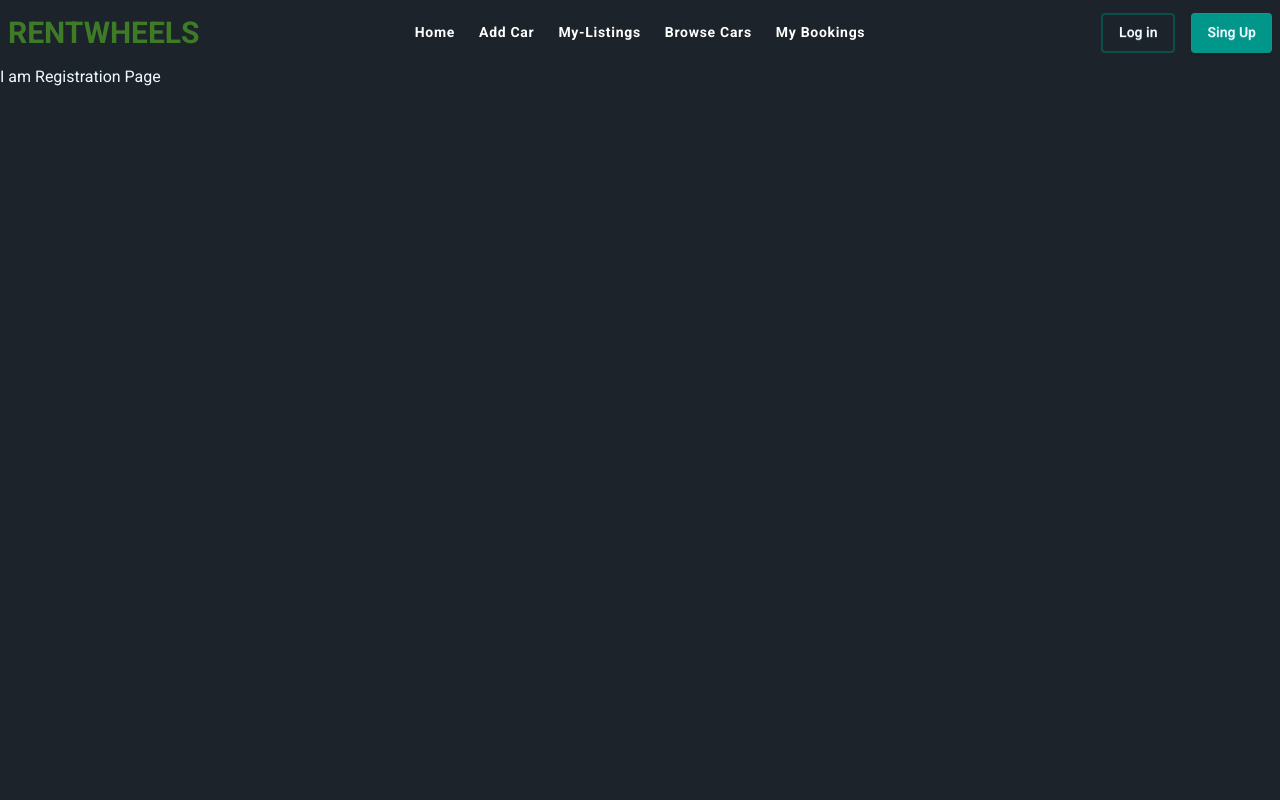
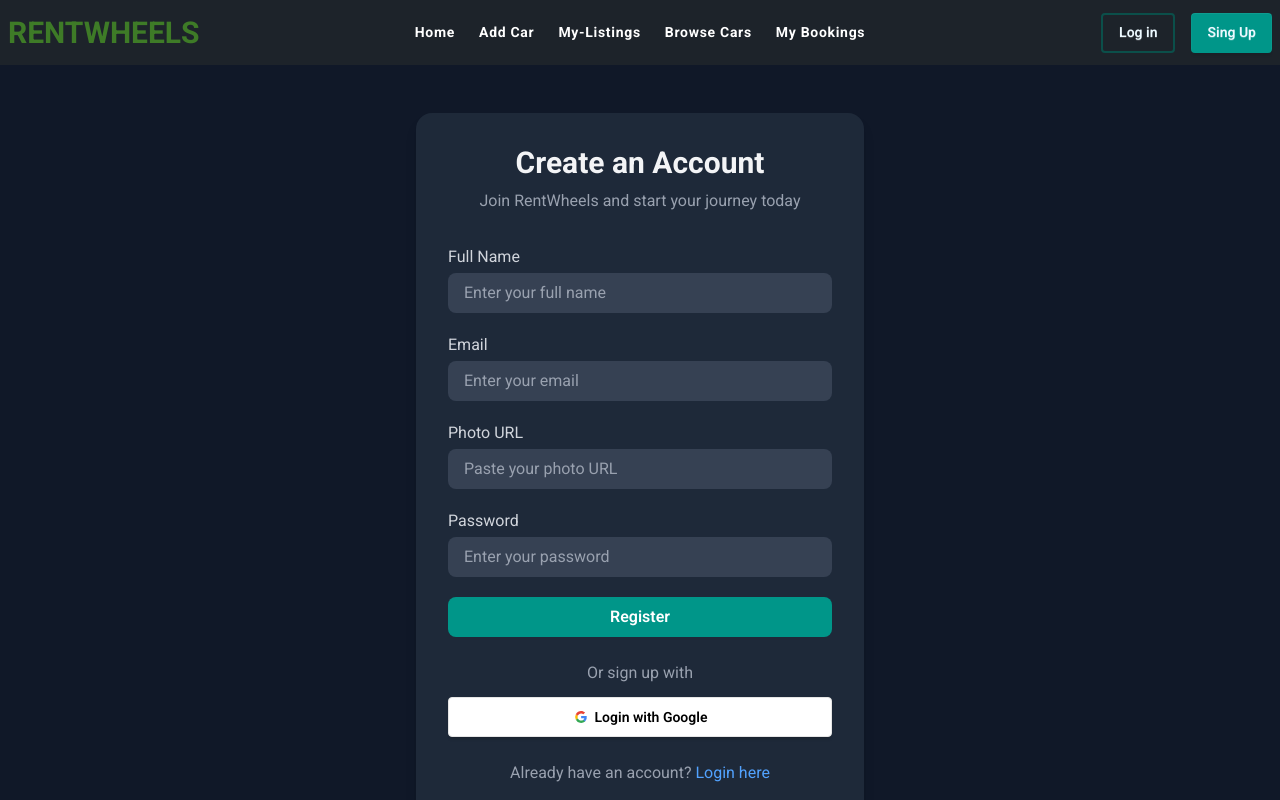
Before and after one commit to Mohammed-Hamim/Rent-Wheels-client, a React (Vite) app: page /register in a window 1280 px wide. Shown: the top 800 px of the page. Built offline with nearby package versions, Linux system fonts and the light colour scheme; no server answers.

Commit message:
login and register page is added

```diff
--- a/src/Pages/LoginPage.jsx
+++ b/src/Pages/LoginPage.jsx
@@ -2,9 +2,61 @@ import React from 'react';
 
 const LoginPage = () => {
     return (
-        <div>
-            I am log in page
+        <div className="min-h-screen flex items-center justify-center bg-gray-900 text-gray-100 px-4">
+            <div className="bg-gray-800 p-8 rounded-2xl shadow-lg w-full max-w-md">
+                {/* Header */}
+                <h2 className="text-3xl font-bold text-center mb-2">Welcome Back</h2>
+                <p className="text-gray-400 text-center mb-8">
+                    Login to continue your RentWheels journey
+                </p>
+
+                {/* Login Form */}
+                <form className="space-y-5">
+                    <div>
+                        <label className="block text-gray-300 mb-1">Email</label>
+                        <input
+                            type="email"
+                            placeholder="Enter your email"
+                            className="w-full px-4 py-2 rounded-lg bg-gray-700 text-gray-100 placeholder-gray-400 focus:outline-none focus:ring-2 focus:ring-blue-500"
+                        />
+                    </div>
+
+                    <div>
+                        <label className="block text-gray-300 mb-1">Password</label>
+                        <input
+                            type="password"
+                            placeholder="Enter your password"
+                            className="w-full px-4 py-2 rounded-lg bg-gray-700 text-gray-100 placeholder-gray-400 focus:outline-none focus:ring-2 focus:ring-blue-500"
+                        />
+                    </div>
+
+                    <button
+                        type="submit"
+                        className="w-full bg-teal-600 hover:bg-teal-500 text-white font-semibold py-2 rounded-lg transition duration-300"
+                    >
+                        Login
+                    </button>
+                </form>
+
+                {/* Google Login */}
+                <div className="mt-6 text-center">
+                    <p className="text-gray-400 mb-3">Or sign in with</p>
+                    <button className="btn w-full bg-white text-black border-[#e5e5e5]">
+                        <svg aria-label="Google logo" width="16" height="16" xmlns="http://www.w3.org/2000/svg" viewBox="0 0 512 512"><g><path d="m0 0H512V512H0" fill="#fff"></path><path fill="#34a853" d="M153 292c30 82 118 95 171 60h62v48A192 192 0 0190 341"></path><path fill="#4285f4" d="m386 400a140 175 0 0053-179H260v74h102q-7 37-38 57"></path><path fill="#fbbc02" d="m90 341a208 200 0 010-171l63 49q-12 37 0 73"></path><path fill="#ea4335" d="m153 219c22-69 116-109 179-50l55-54c-78-75-230-72-297 55"></path></g></svg>
+                        Login with Google
+                    </button>
+                </div>
+
+                {/* Register Link */}
+                <p className="text-gray-400 text-center mt-6">
+                    Don’t have an account?{" "}
+                    <a href="/register" className="text-blue-400 hover:underline">
+                        Register here
+                    </a>
+                </p>
+            </div>
         </div>
+
     );
 };
 
--- a/src/Pages/MyListingPage.jsx
+++ b/src/Pages/MyListingPage.jsx
@@ -26,42 +26,23 @@ const MyListingPage = () => {
 
                         <tbody>
                             {/* Example Row */}
-                            <tr className="border-b border-gray-700 hover:bg-gray-700/40 transition duration-200">
-                                <td className="py-4 px-6">Toyota Camry</td>
-                                <td className="py-4 px-6">Sedan</td>
-                                <td className="py-4 px-6">$80 / day</td>
-                                <td className="py-4 px-6">
-                                    <span className="px-3 py-1 rounded-full text-sm font-medium bg-green-600 text-white">
-                                        Available
-                                    </span>
-                                </td>
-                                <td className="py-4 px-6 text-center">
-                                    <div className="flex justify-center gap-3">
-                                        <button className="px-4 py-2 rounded-lg bg-blue-600 hover:bg-blue-500 transition font-semibold text-white">
-                                            Update
-                                        </button>
-                                        <button className="px-4 py-2 rounded-lg bg-red-600 hover:bg-red-500 transition font-semibold text-white">
-                                            Delete
-                                        </button>
-                                    </div>
-                                </td>
-                            </tr>
+
 
                             <tr className="border-b border-gray-700 hover:bg-gray-700/40 transition duration-200">
                                 <td className="py-4 px-6">BMW X5</td>
                                 <td className="py-4 px-6">SUV</td>
                                 <td className="py-4 px-6">$120 / day</td>
                                 <td className="py-4 px-6">
-                                    <span className="px-3 py-1 rounded-full text-sm font-medium bg-red-600 text-white">
+                                    <span className="px-3 py-1 rounded-full text-sm font-medium bg-red-300 text-white">
                                         Booked
                                     </span>
                                 </td>
                                 <td className="py-4 px-6 text-center">
                                     <div className="flex justify-center gap-3">
-                                        <button className="px-4 py-2 rounded-lg bg-blue-600 hover:bg-blue-500 transition font-semibold text-white">
+                                        <button className="px-4 py-2 rounded-lg btn-outline border-2 border-teal-700  hover:bg-teal-300 transition font-semibold text-white">
                                             Update
                                         </button>
-                                        <button className="px-4 py-2 rounded-lg bg-red-600 hover:bg-red-500 transition font-semibold text-white">
+                                        <button className="px-4 py-2 rounded-lg btn-outline border-2 border-red-500  hover:bg-red-500 transition font-semibold text-white">
                                             Delete
                                         </button>
                                     </div>
--- a/src/Pages/RegistrationPage.jsx
+++ b/src/Pages/RegistrationPage.jsx
@@ -2,9 +2,79 @@ import React from 'react';
 
 const RegistrationPage = () => {
     return (
-        <div>
-            I am Registration Page
+        <div className="min-h-screen py-10 flex items-center justify-center bg-gray-900 text-gray-100 px-4">
+            <div className="bg-gray-800 p-8 rounded-2xl shadow-lg w-full max-w-md">
+                {/* Header */}
+                <h2 className="text-3xl font-bold text-center mb-2">Create an Account</h2>
+                <p className="text-gray-400 text-center mb-8">
+                    Join RentWheels and start your journey today
+                </p>
+
+                {/* Register Form */}
+                <form className="space-y-5">
+                    <div>
+                        <label className="block text-gray-300 mb-1">Full Name</label>
+                        <input
+                            type="text"
+                            placeholder="Enter your full name"
+                            className="w-full px-4 py-2 rounded-lg bg-gray-700 text-gray-100 placeholder-gray-400 focus:outline-none focus:ring-2 focus:ring-blue-500"
+                        />
+                    </div>
+
+                    <div>
+                        <label className="block text-gray-300 mb-1">Email</label>
+                        <input
+                            type="email"
+                            placeholder="Enter your email"
+                            className="w-full px-4 py-2 rounded-lg bg-gray-700 text-gray-100 placeholder-gray-400 focus:outline-none focus:ring-2 focus:ring-blue-500"
+                        />
+                    </div>
+
+                    <div>
+                        <label className="block text-gray-300 mb-1">Photo URL</label>
+                        <input
+                            type="text"
+                            placeholder="Paste your photo URL"
+                            className="w-full px-4 py-2 rounded-lg bg-gray-700 text-gray-100 placeholder-gray-400 focus:outline-none focus:ring-2 focus:ring-blue-500"
+                        />
+                    </div>
+
+                    <div>
+                        <label className="block text-gray-300 mb-1">Password</label>
+                        <input
+                            type="password"
+                            placeholder="Enter your password"
+                            className="w-full px-4 py-2 rounded-lg bg-gray-700 text-gray-100 placeholder-gray-400 focus:outline-none focus:ring-2 focus:ring-blue-500"
+                        />
+                    </div>
+
+                    <button
+                        type="submit"
+                        className="w-full bg-teal-600 hover:bg-teal-500 text-white font-semibold py-2 rounded-lg transition duration-300"
+                    >
+                        Register
+                    </button>
+                </form>
+
+                {/* Google Register */}
+                <div className="mt-6 text-center">
+                    <p className="text-gray-400 mb-3">Or sign up with</p>
+                     <button className="btn w-full bg-white text-black border-[#e5e5e5]">
+                        <svg aria-label="Google logo" width="16" height="16" xmlns="http://www.w3.org/2000/svg" viewBox="0 0 512 512"><g><path d="m0 0H512V512H0" fill="#fff"></path><path fill="#34a853" d="M153 292c30 82 118 95 171 60h62v48A192 192 0 0190 341"></path><path fill="#4285f4" d="m386 400a140 175 0 0053-179H260v74h102q-7 37-38 57"></path><path fill="#fbbc02" d="m90 341a208 200 0 010-171l63 49q-12 37 0 73"></path><path fill="#ea4335" d="m153 219c22-69 116-109 179-50l55-54c-78-75-230-72-297 55"></path></g></svg>
+                        Login with Google
+                    </button>
+                </div>
+
+                {/* Login Link */}
+                <p className="text-gray-400 text-center mt-6">
+                    Already have an account?{" "}
+                    <a href="/login" className="text-blue-400 hover:underline">
+                        Login here
+                    </a>
+                </p>
+            </div>
         </div>
+
     );
 };
 
```
Also changed, not shown: src/Pages/MyBookings.jsx (+0 -10 lines).
